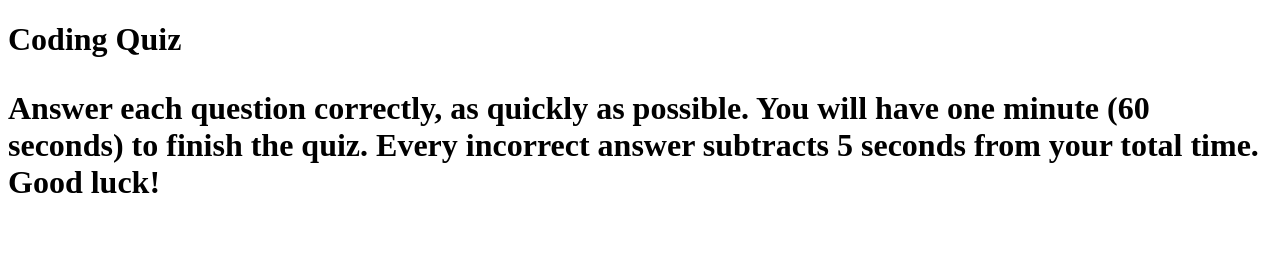
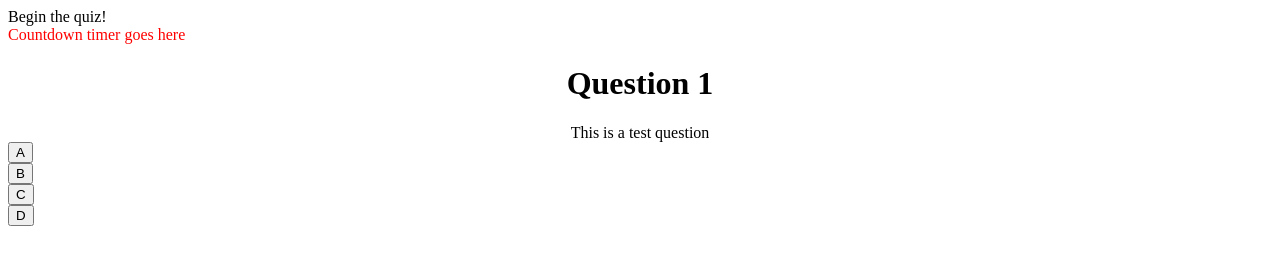
Before and after one commit to mbubel/code-quiz, a plain HTML site: page index.html in a window 1280 px wide. Drawn offline with Linux system fonts and the light colour scheme.

Commit message:
Basic layout for question one and answers

```diff
--- a/index.html
+++ b/index.html
@@ -8,8 +8,38 @@
     <link rel="stylesheet" href="style.css" />
   </head>
   <body>
-    <h1>Coding Quiz
-        <p>Answer each question correctly, as quickly as possible. You will have one minute (60 seconds) to finish the quiz. Every incorrect answer subtracts 5 seconds from your total time. Good luck!</p>
-    </h1>
+    <div id="start">Begin the quiz!</div>
+    <div id="quiz" ></div>
+    <div id="counter"> Countdown timer goes here</div>
+
+<h1>Question 1</h1>
+<div id="Q1">This is a test question<br></div>
+<button><div class="choice" id="A" onclick="checkAnswer"('A')>A</div></button><br>
+<button><div class="choice" id="B" onclick="checkAnswer"('B')>B</div></button><br>
+<button><div class="choice" id="C" onclick="checkAnswer"('C')>C</div></button><br>
+<button><div class="choice" id="D" onclick="checkAnswer"('D')>D</div></button><br>
+
+
+
+
+
+
+
+
+
+
+
+
+
+
+
+
+
+
+
+
+
+
+    <script src="script.js"></script>
   </body>
 </html>
--- a/style.css
+++ b/style.css
@@ -0,0 +1,11 @@
+#counter {
+  color: red;
+}
+
+h1 {
+  text-align: center;
+}
+
+#Q1 {
+    text-align: center;
+}
```
